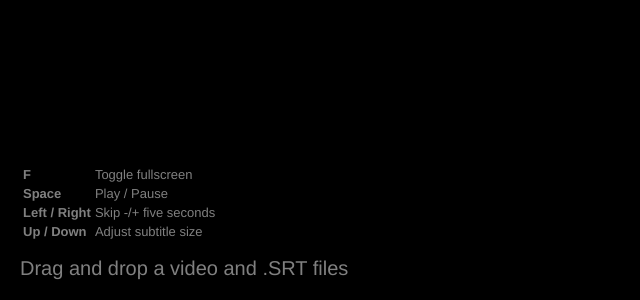
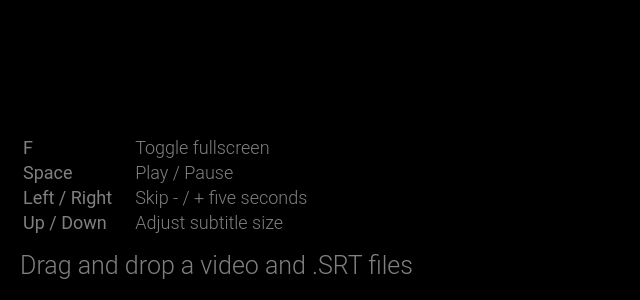
Before and after one commit to gkjohnson/subrip-video-layer-element, a website with bundled scripts: page player/index.html in a window 1280 px wide. Shown: the part 500-800 px from the top of the page, without its empty margins (0-640 px from the left). Built offline with nearby package versions, Linux system fonts and the light colour scheme.

Commit message:
Update instruction styles

```diff
--- a/player/index.html
+++ b/player/index.html
@@ -4,21 +4,21 @@
 
         <title>Subtitle Video Player</title>
 
-        <!-- <script src="../node_modules/@webcomponents/webcomponentsjs/webcomponents-bundle.js"></script> -->
         <!-- use unpkg for static loading until bundling works -->
         <script src="https://unpkg.com/@webcomponents/webcomponentsjs@2.0.0/webcomponents-bundle.js"></script>
+        <link href="https://fonts.googleapis.com/css?family=Open+Sans" rel="stylesheet">
 
         <style>
             html, body {
                 margin: 0;
                 padding: 0;
                 box-sizing: border-box;
-                font-family: helvetica, arial, sans-serif;
+                font-family: 'Roboto', helvetica, arial, sans-serif;
                 color: white
             }
 
             #instructions {
-                font-size: 13px;
+                font-size: 18px;
                 opacity: 0.5;
 
                 position: absolute;
@@ -31,16 +31,21 @@
 
             #instructions > div {
                 margin-top: 15px;
-                font-size: 20px;
-                font-weight: 100;
+                font-size: 25px;
+                font-weight: 300;
             }
 
             #instructions.hidden {
                 display: none;
             }
 
+            #instructions > table td {
+                font-weight: 300;
+            }
+
             #instructions > table td:first-child {
-                font-weight: bold;
+                font-weight: 400;
+                padding-right: 20px;
             }
 
             subrip-video-layer {
@@ -72,7 +77,7 @@
                 </tr>
                 <tr>
                     <td>Left / Right</td>
-                    <td>Skip -/+ five seconds</td>
+                    <td>Skip - / + five seconds</td>
                 </tr>
                 <tr>
                     <td>Up / Down</td>
```
